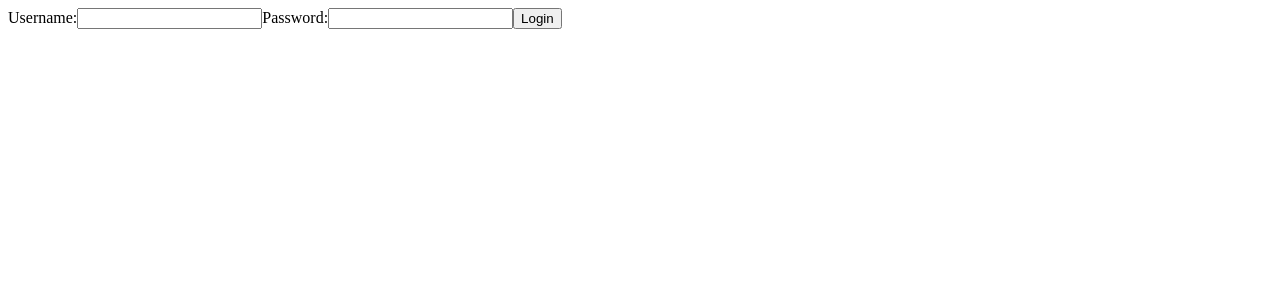
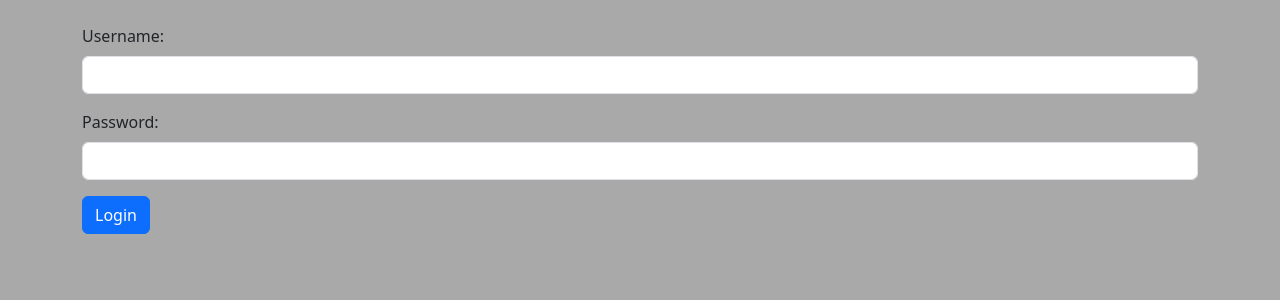
Before and after one commit to sevity/online_judge, a Next.js app in the folder frontend-service/: page /login in a window 1280 px wide. Shown: the top 300 px of the page. Built offline with nearby package versions, Linux system fonts and the light colour scheme.

Commit message:
docker, bootstrap 적용

```diff
--- a/frontend-service/package.json
+++ b/frontend-service/package.json
@@ -3,13 +3,14 @@
   "version": "0.1.0",
   "private": true,
   "scripts": {
-    "dev": "next dev",
+    "dev": "NODE_OPTIONS='--inspect' next dev",
     "build": "next build",
     "start": "next start",
     "lint": "next lint"
   },
   "dependencies": {
     "axios": "^1.4.0",
+    "bootstrap": "^5.3.1",
     "next": "^13.4.12",
     "react": "^18.2.0",
     "react-dom": "^18.2.0"
--- a/frontend-service/src/app/globals.css
+++ b/frontend-service/src/app/globals.css
@@ -86,6 +86,8 @@ body {
 }
 
 body {
+  background-color: darkgray !important;
+/*
   color: rgb(var(--foreground-rgb));
   background: linear-gradient(
       to bottom,
@@ -93,6 +95,7 @@ body {
       rgb(var(--background-end-rgb))
     )
     rgb(var(--background-start-rgb));
+*/
 }
 
 a {
--- /dev/null
+++ b/frontend-service/src/pages/_app.js
@@ -0,0 +1,8 @@
+import 'bootstrap/dist/css/bootstrap.css'
+import '../app/globals.css';
+
+function MyApp({ Component, pageProps }) {
+  return <Component {...pageProps} />;
+}
+
+export default MyApp;
--- a/frontend-service/src/pages/login.js
+++ b/frontend-service/src/pages/login.js
@@ -11,7 +11,7 @@ export default function Login() {
     event.preventDefault();
 
     try {
-      const response = await axios.post('http://192.168.0.20:8080/login', `username=${username}&password=${password}`, {
+      const response = await axios.post('http://sevity.com:9991/login', `username=${username}&password=${password}`, {
         headers: {
           'Content-Type': 'application/x-www-form-urlencoded',
         },
@@ -30,24 +30,35 @@ export default function Login() {
   }
 
   return (
-    <form onSubmit={handleSubmit}>
-      <label>
+    <form onSubmit={handleSubmit} className="container mt-4">
+  <div className="mb-3">
+    <label htmlFor="username" className="form-label">
       Username:
+    </label>
     <input
       type="text"
+      className="form-control"
+      id="username"
       value={username}
       onChange={(event) => setUsername(event.target.value)}
     />
+  </div>
+  <div className="mb-3">
+    <label htmlFor="password" className="form-label">
+      Password:
     </label>
-      <label>
-        Password:
     <input
       type="password"
+      className="form-control"
+      id="password"
       value={password}
       onChange={(event) => setPassword(event.target.value)}
     />
-      </label>
-      <button type="submit">Login</button>
+  </div>
+  <button type="submit" className="btn btn-primary">
+    Login
+  </button>
 </form>
+
   );
 }
--- a/frontend-service/src/pages/logout.js
+++ b/frontend-service/src/pages/logout.js
@@ -7,7 +7,7 @@ export default function Logout() {
   useEffect(() => {
     const logout = async () => {
       try {
-        const response = await axios.post('http://192.168.0.20:8080/logout');
+        const response = await axios.post('http://sevity.com:9991/logout');
 
         console.log('Logout successful:', response.data);
         setMessage('Logout successful!');
--- a/frontend-service/src/pages/signup.js
+++ b/frontend-service/src/pages/signup.js
@@ -9,7 +9,7 @@ export default function Signup() {
     event.preventDefault();
 
     try {
-      const response = await axios.post('http://192.168.0.20:8080/register', {
+      const response = await axios.post('http://sevity.com:9991/register', {
         username,
         password,
       });
```
Also changed, not shown: 2 other files (tests, documents, lock files or other folders). Lines whose indentation alone changed are shown as unchanged.
